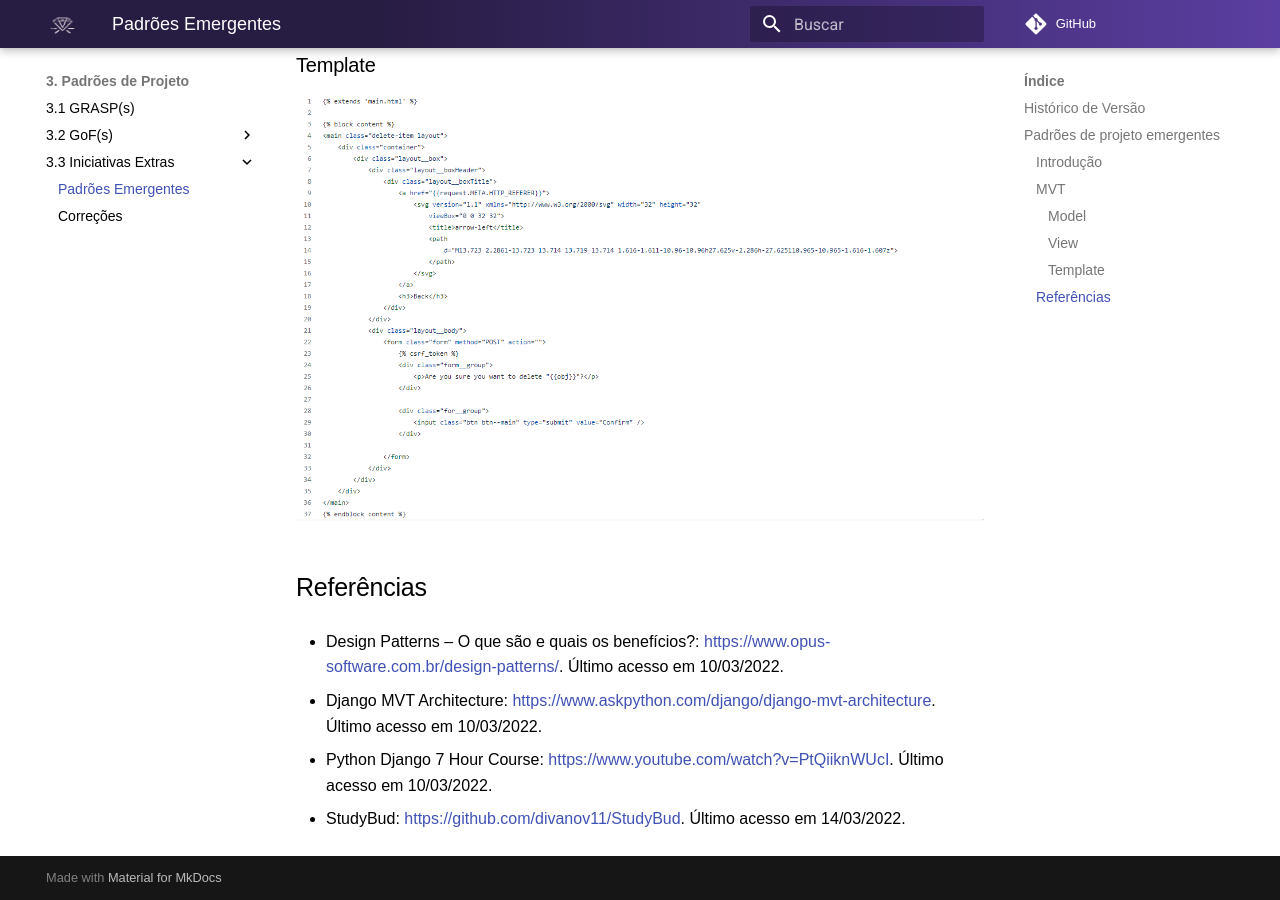
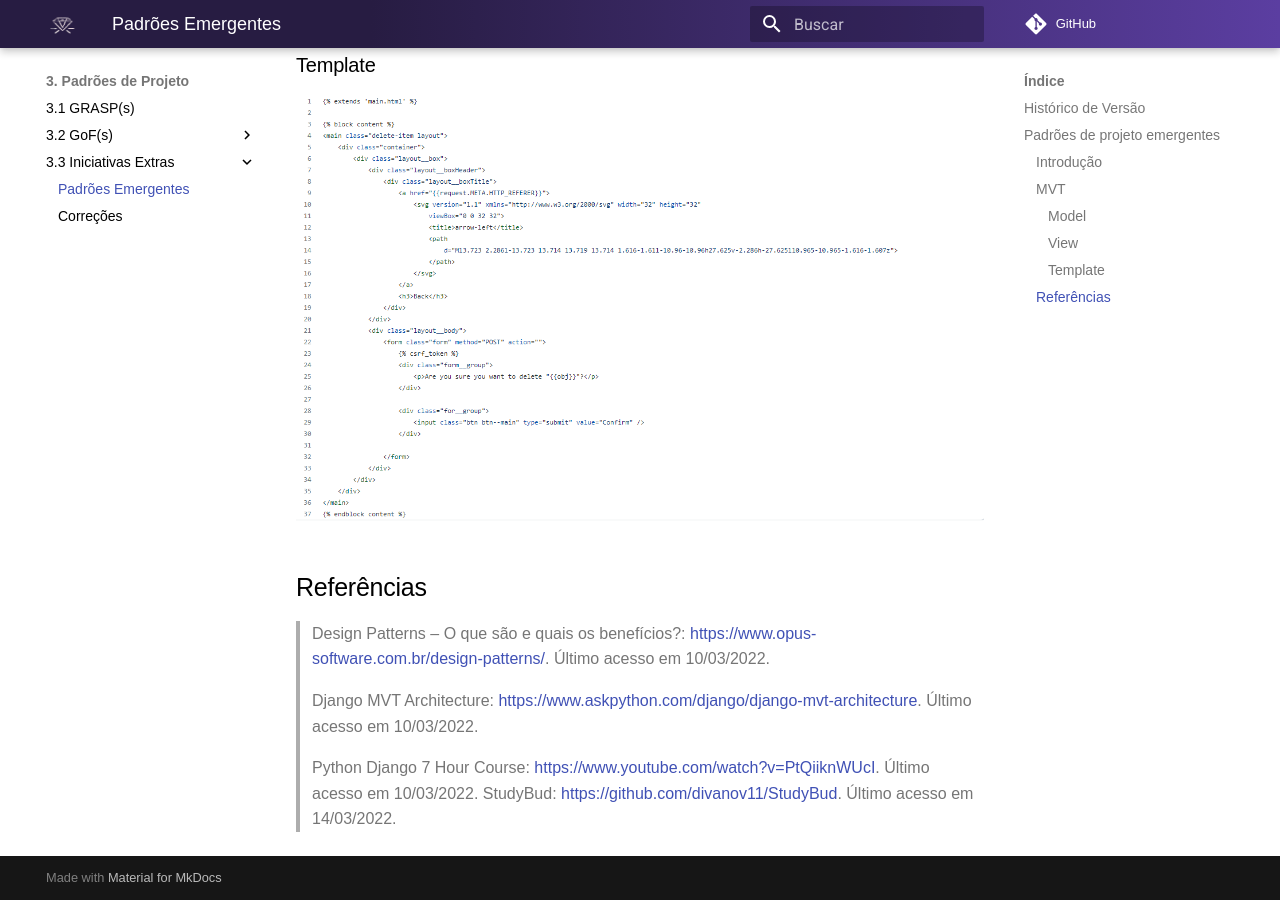
Before and after one commit to UnBArqDsw2021-2/2021.2_G7_-AluguelKitsFesta, an MkDocs documentation site: the page built from docs/padrao/emergentes.md, in a window 1280 px wide and 900 px high, scrolled down 3441 px. Built offline with MkDocs 1.6.1 and Material for MkDocs 9.7.7, drawn with Linux system fonts in a browser that asks for light colours; comment, search, counter and statistics services are not loaded; some of the changed lines change nothing that is shown.

Commit message:
update gof_comportamental.md

```diff
--- a/docs/padrao/emergentes.md
+++ b/docs/padrao/emergentes.md
@@ -30,9 +30,9 @@ MVT é um padrao utilizado pelo Django e sua sigla significa Model, View, Templa
 
 
 ## Referências
--   Design Patterns – O que são e quais os benefícios?:  [https://www.opus-software.com.br/design-patterns/](https://www.opus-software.com.br/design-patterns/). Último acesso em 10/03/2022.
+>   Design Patterns – O que são e quais os benefícios?:  [https://www.opus-software.com.br/design-patterns/](https://www.opus-software.com.br/design-patterns/). Último acesso em 10/03/2022.
 
-- Django MVT Architecture: [https://www.askpython.com/django/django-mvt-architecture](https://www.askpython.com/django/django-mvt-architecture). Último acesso em 10/03/2022.
+> Django MVT Architecture: [https://www.askpython.com/django/django-mvt-architecture](https://www.askpython.com/django/django-mvt-architecture). Último acesso em 10/03/2022.
 
-- Python Django 7 Hour Course: [https://www.youtube.com/watch?v=PtQiiknWUcI](https://www.youtube.com/watch?v=PtQiiknWUcI). Último acesso em 10/03/2022.
-- StudyBud: [https://github.com/divanov11/StudyBud](https://github.com/divanov11/StudyBud). Último acesso em 14/03/2022.
+> Python Django 7 Hour Course: [https://www.youtube.com/watch?v=PtQiiknWUcI](https://www.youtube.com/watch?v=PtQiiknWUcI). Último acesso em 10/03/2022.
+> StudyBud: [https://github.com/divanov11/StudyBud](https://github.com/divanov11/StudyBud). Último acesso em 14/03/2022.
```
